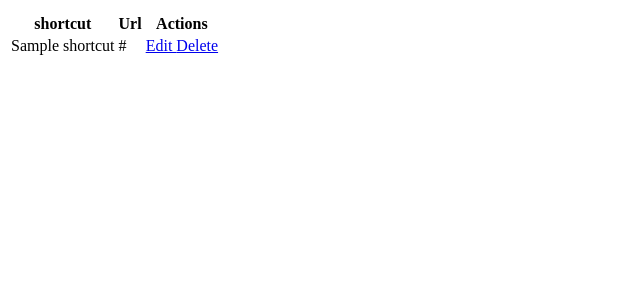
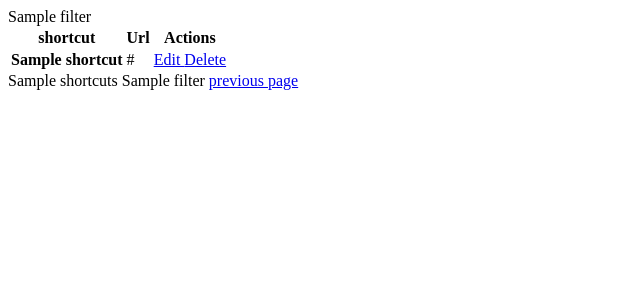
Before and after one commit to derekriemer/shortlinks_htmx, a FastAPI app: template templates/partials/table.html in a window 1280 px wide. Shown: the top 300 px of the page, without its empty margins (0-640 px from the left). Run offline with FastAPI, Linux system fonts and the light colour scheme; the template is opened without the code that fills it: most values are stand-ins (such as "Sample title", 1, 10 or a date in 2020).

Commit message:
Enhance shortcut management with filtering and pagination features; add filter input and update table rendering.

```diff
--- a/app.py
+++ b/app.py
@@ -13,7 +13,10 @@ import validators
 
 import models
 from models.entity import Shortcut
+from htmx_component_selector import HTMXComponentSelector
 from helpers import add_shortcut, delete_shortcut, edit_shortcut, find_shortcut, get_shortcuts
+from route_models import ShortcutsTable
+from api import router as api_router
 
 
 load_dotenv()
@@ -29,6 +32,8 @@ jinja_partials.register_starlette_extensions(templates)
 app = FastAPI()
 jinja = Jinja(templates)
 
+app.include_router(api_router, prefix="/api")
+
 
 if os.environ.get("LOCAL_DEV"):
     # import late to avoid production imports.
@@ -43,8 +48,16 @@ def on_startup():
 
 @app.get("/")
 @jinja.page("pages/index.html")
-def index(session: models.SessionDep) -> List[Shortcut]:
-    return session.exec(select(Shortcut)).all()
+def index(session: models.SessionDep) -> ShortcutsTable:
+    return ShortcutsTable(shortcuts=get_shortcuts(session).all(), page=0)
+
+
+@app.get("/shortcuts")
+@jinja.page(HTMXComponentSelector("pages/index.html", "partials/table.html"))
+def get_shortcuts_table(session: models.SessionDep,
+                        page: Annotated[int, Query(ge=0)] = 0,
+                        filter: Annotated[str, Query(regex=R"[a-zA-Z0-9_]*")] = "") -> ShortcutsTable:
+    return ShortcutsTable(shortcuts=get_shortcuts(session, page=page, filter=filter).all(), filter=filter, page=page)
 
 
 @app.get("/add/")
@@ -54,13 +67,13 @@ def add():
 
 
 @app.post("/add_form/")
-@jinja.hx("pages/index.html")
+@jinja.page("pages/index.html")
 def form_add(
         session: models.SessionDep,
         name: Annotated[str, Form()],
-        url: Annotated[str, Form()]) -> List[Shortcut]:
+        url: Annotated[str, Form()]) -> ShortcutsTable:
     add_shortcut(session, name, url)
-    return get_shortcuts(session).all()
+    return ShortcutsTable.get_shortcuts_table(session)
 
 
 @app.get("/edit/")
@@ -77,9 +90,9 @@ def form_edit(
         session: models.SessionDep,
         old_name: Annotated[str, Query()],
         name: Annotated[str, Form()],
-        url: Annotated[str, Form()]) -> List[Shortcut]:
+        url: Annotated[str, Form()]) -> ShortcutsTable:
     edit_shortcut(session, old_name, name, url)
-    return get_shortcuts(session).all()
+    return ShortcutsTable.get_shortcuts_table(session)
 
 
 @app.get("/delete/")
--- a/templates/pages/index.html
+++ b/templates/pages/index.html
@@ -4,7 +4,8 @@ Home
 {% endblock %}
 
 {% block main %}
-{% include 'partials/table.html' %}
+{{render_partial('partials/filter.html')}}
+{{ render_partial('partials/table.html', page=page, shortcuts=shortcuts, filter=filter) }}
 
 <button hx-get="/add" hx-target="body" hx-swap="outerHTML">
     Add Route
--- /dev/null
+++ b/templates/partials/filter.html
@@ -0,0 +1,5 @@
+<label for="filter-input">
+    Filter
+</label>
+<input type="text" name="filter" placeholder="Filter" hx-get="/shortcuts"
+    hx-trigger="input changed delay:500ms, keyup[key=='Enter']" hx-target="#link-table" hx-swap="outerHTML">
--- a/templates/partials/table.html
+++ b/templates/partials/table.html
@@ -1,22 +1,30 @@
+{# # params:
+page: int>0
+# filter: str
+# shortcuts: list[Shortcut] list of shortcuts
+#}
+<div id="link-table">
+    {{filter}}
+
     <table>
-    <th>
+        <thead>
             <tr>
                 <th>shortcut</th>
                 <th>Url</th>
                 <th>Actions</th>
             </tr>
+        </thead>
+        <tbody>
+            {% for shortcut in shortcuts[:25] %}
+            <tr>
+                <th>
+                    {{shortcut.name}}
                 </th>
-    <tbody>
-        {% for shortcut in items %}
-        <tr>
-            <td>
-                {{shortcut.name}}
-            </td>
                 <td>
                     {{ shortcut.link.url }}
                 </td>
                 <td>
-                <a href='/edit?name="{{shortcut.name}}"'>
+                    <a href="/edit?name={{shortcut.name}}">
                         Edit
                     </a>
                     <a href="/delete?name={{shortcut.name}}""
@@ -32,3 +40,20 @@
             {% endfor %}
         </tbody>
     </table>
+    {{shortcuts}}
+    {{filter}}
+    {% if page > 0 or shortcuts|length == 26 %}
+    <asside>
+        {% if page > 0 %}
+        <a href="/shortcuts?page={{page-1}}&filter={{filter}}" hx-target="#link-table" hx-swap="outerHTML">
+            previous page
+        </a>
+        {% endif %}
+        {% if shortcuts|length == 26 %}
+        <a href="/shortcuts?page={{page+1}}&filter={{filter}}" hx-target="#link-table" hx-swap="outerHTML">
+            Next Page
+        </a>
+        {% endif %}
+    </asside>
+    {% endif %}
+</div>
```
Also changed, not shown: helpers.py (+15 -5 lines), load_database_with_junk.py (added, +12 -0 lines). Lines whose indentation alone changed are shown as unchanged.
